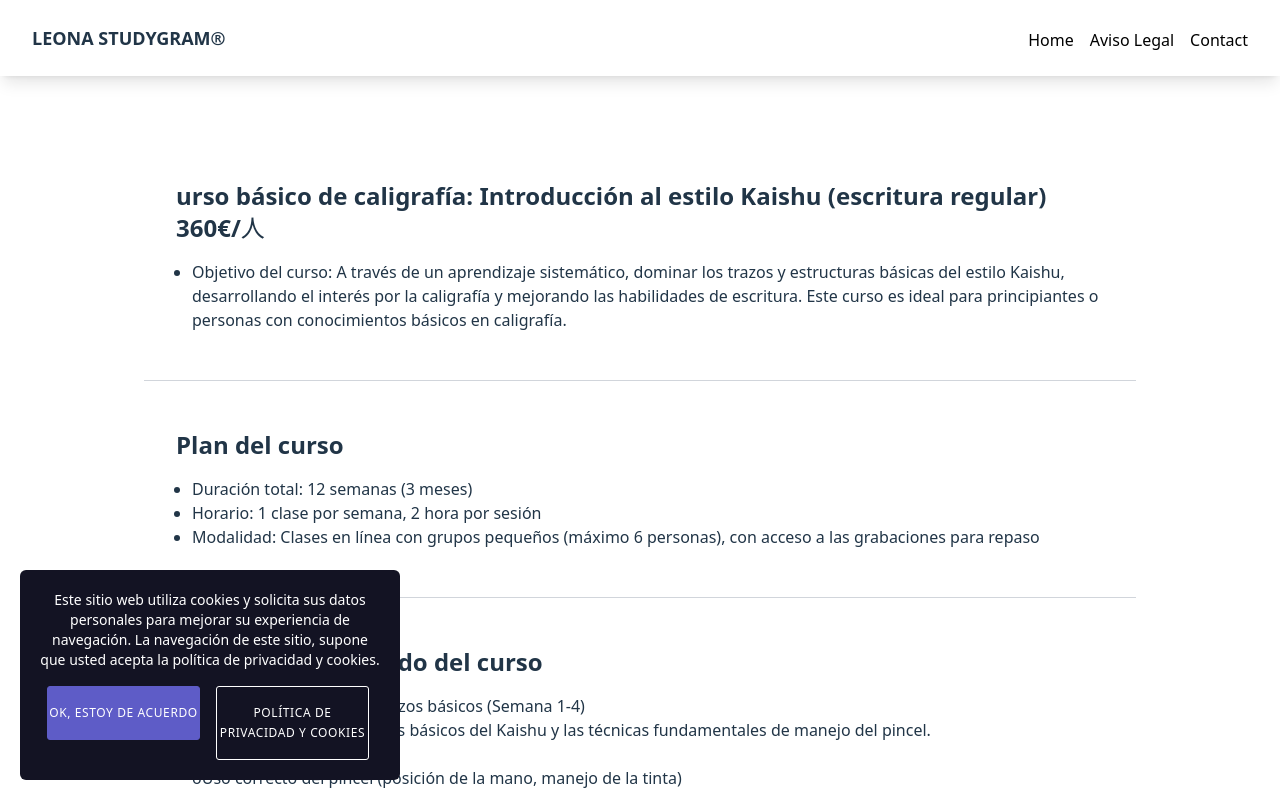
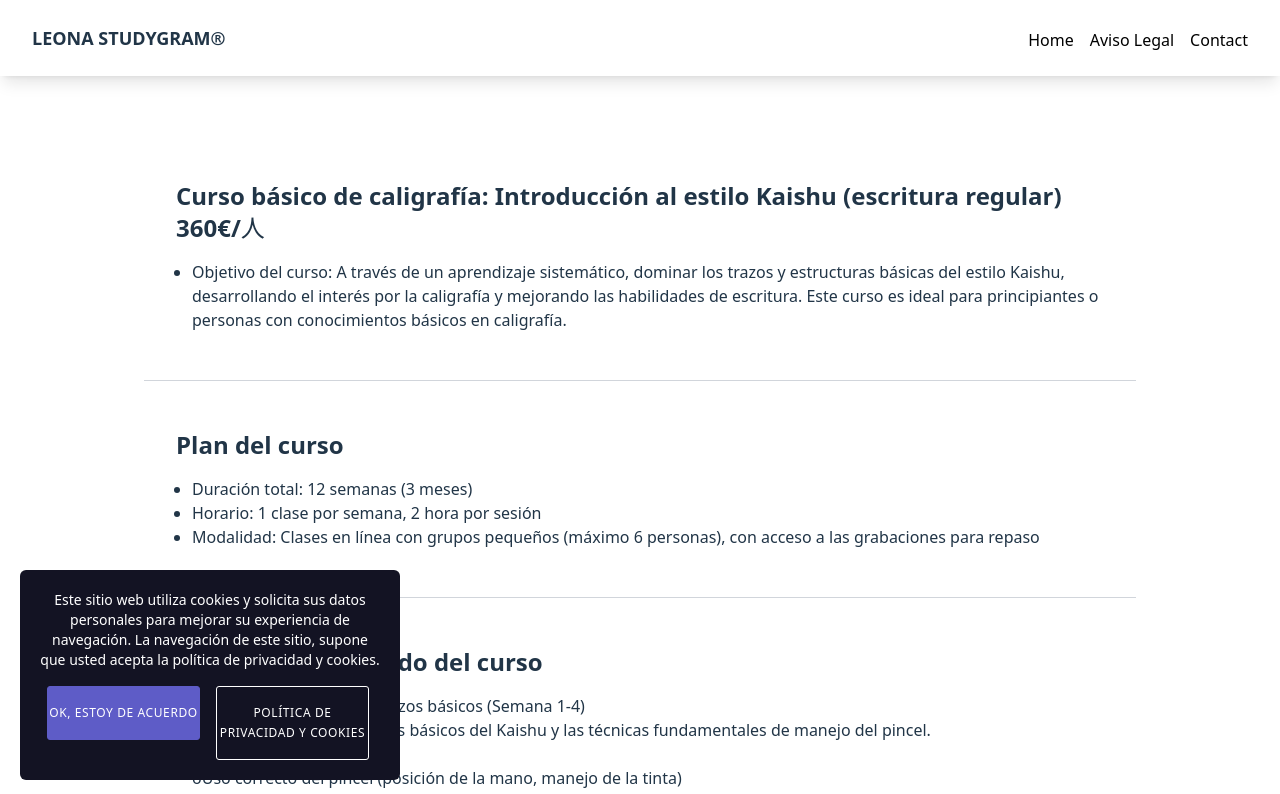
Before and after one commit to leahlin01/leiona, a React (Vite) app: page /#/course3 in a window 1280 px wide. Shown: the top 794 px of the page. Built offline with nearby package versions, Linux system fonts and the light colour scheme.

Commit message:
Update Course3.tsx

```diff
--- a/src/pages/Course3.tsx
+++ b/src/pages/Course3.tsx
@@ -9,7 +9,7 @@ const CourseThree: React.FC = () => {
     <div className="flex flex-col justify-center sm:mx-[20px] md:mx-[40px] lg:mx-36 text-left">
       <div className="p-8 text-left">
         <h2 className="text-2xl font-bold mb-4">
-          urso básico de caligrafía: Introducción al estilo Kaishu (escritura
+          Curso básico de caligrafía: Introducción al estilo Kaishu (escritura
           regular)  360€/人
         </h2>
         <ul className="list-disc list-outside text-left pl-4">
```
